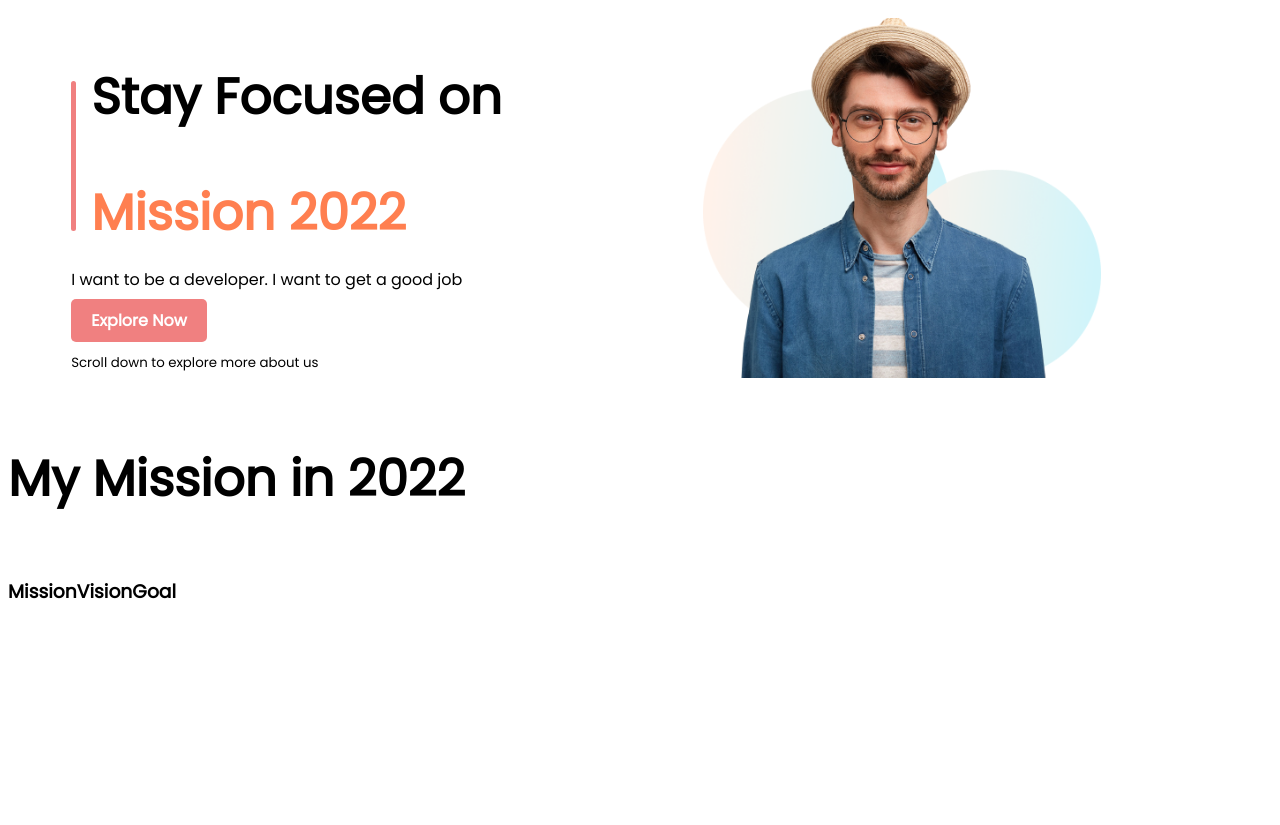
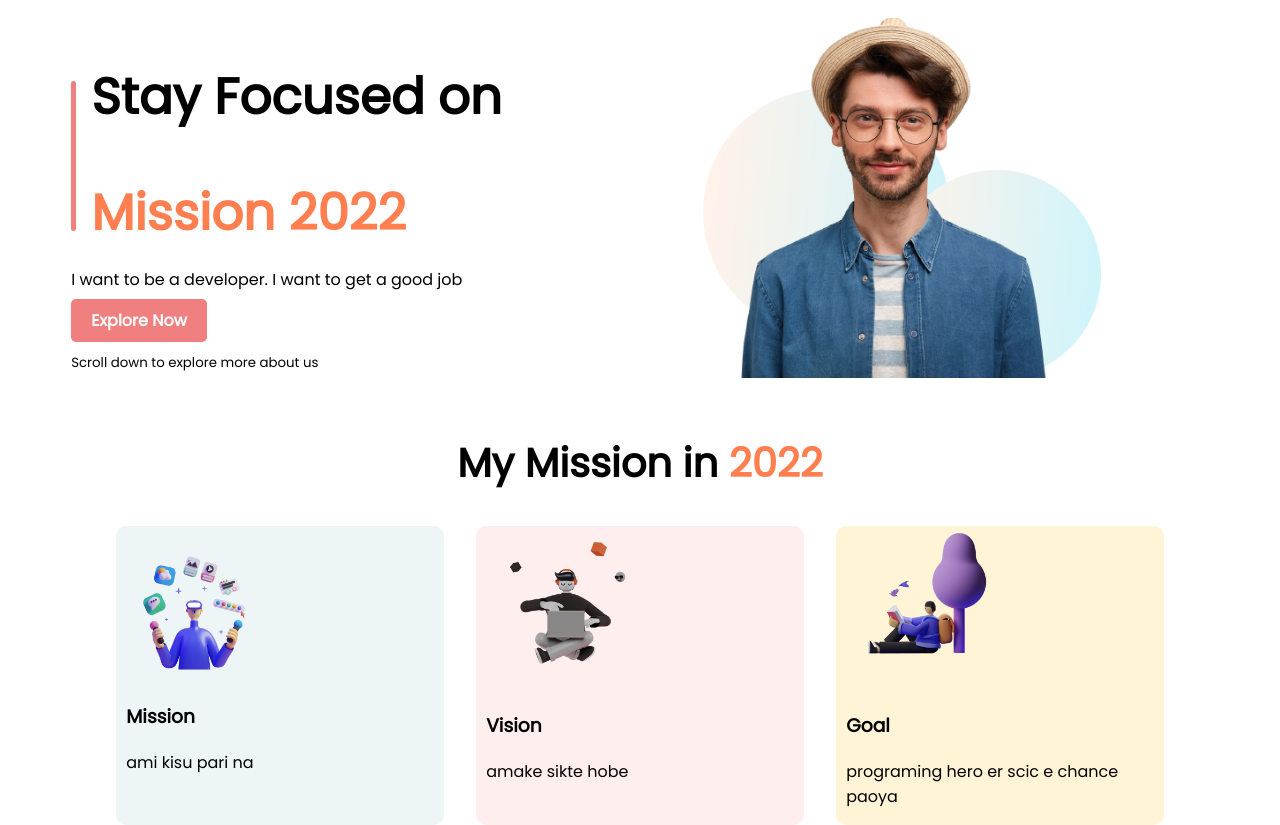
Before and after one commit to ArafathRumman/Personal-Website-2022, a plain HTML site: page index.html in a window 1280 px wide. Before the commit the page ends 800 px from the top, so only its background shows below. Drawn offline with Linux system fonts and the light colour scheme.

Commit message:
mid-heading section added

```diff
--- a/assets/css/style.css
+++ b/assets/css/style.css
@@ -3,6 +3,9 @@ body {
 }
 h1 {
   font-size: 50px;
+}
+h2 {
+  font-size: 40px;
 }
 .flex {
   display: flex;
@@ -44,3 +47,31 @@ h1 {
   outline-style: none;
   margin-right: 15px;
 }
+
+.mid-heading {
+  text-align: center;
+}
+.container-div {
+  position: absolute;
+  left: 100px;
+  right: 100px;
+}
+.box-style {
+  width: 33%;
+  margin-left: 1.5%;
+  margin-right: 1.5%;
+  border-radius: 10px;
+  background-color: #edf5f6;
+  padding-left: 10px;
+}
+.color2 {
+  background-color: #ffeeee;
+}
+
+.color3 {
+  background-color: #fff4d6;
+}
+
+.box-style img {
+  width: 50%;
+}
--- a/index.html
+++ b/index.html
@@ -31,16 +31,22 @@
     </section>
 
     <section >
-        <h1>My Mission in 2022</h1>
-        <div class="flex">
-            <div>
+        <h2 class="mid-heading">My Mission in <span class="color-text">2022</span></h2>
+        <div class="flex container-div ">
+            <div class="box-style">
+                <img src="assets/images/illustrators/illustrator-1.png" alt="">
                 <h3>Mission</h3>
+                <p>ami kisu pari na</p>
             </div>
-            <div>
+            <div class="box-style color2">
+                <img src="assets/images/illustrators/illustrator-2.png" alt="">
                 <h3>Vision</h3>
+                <p>amake sikte hobe</p>
             </div>
-            <div>
+            <div class="box-style color3">
+                <img src="assets/images/illustrators/illustrator-3.png" alt="">
                 <h3>Goal</h3>
+                <p>programing hero er scic e chance paoya</p>
             </div>
         </div>
 
```
